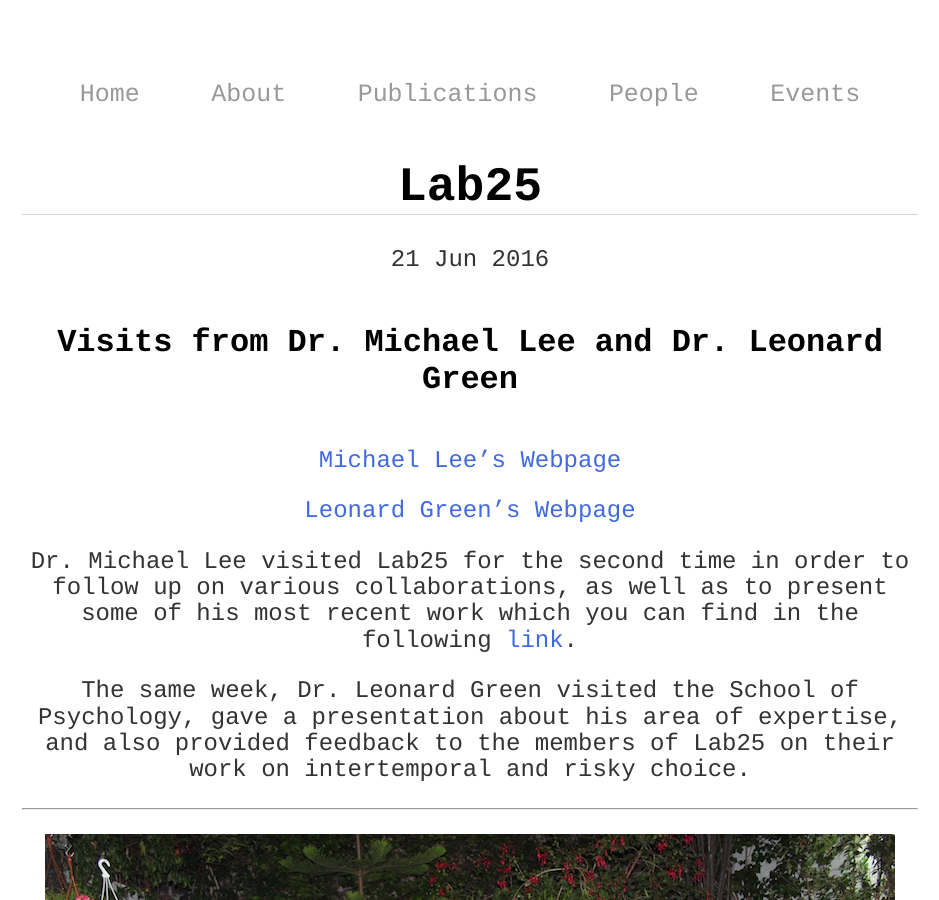
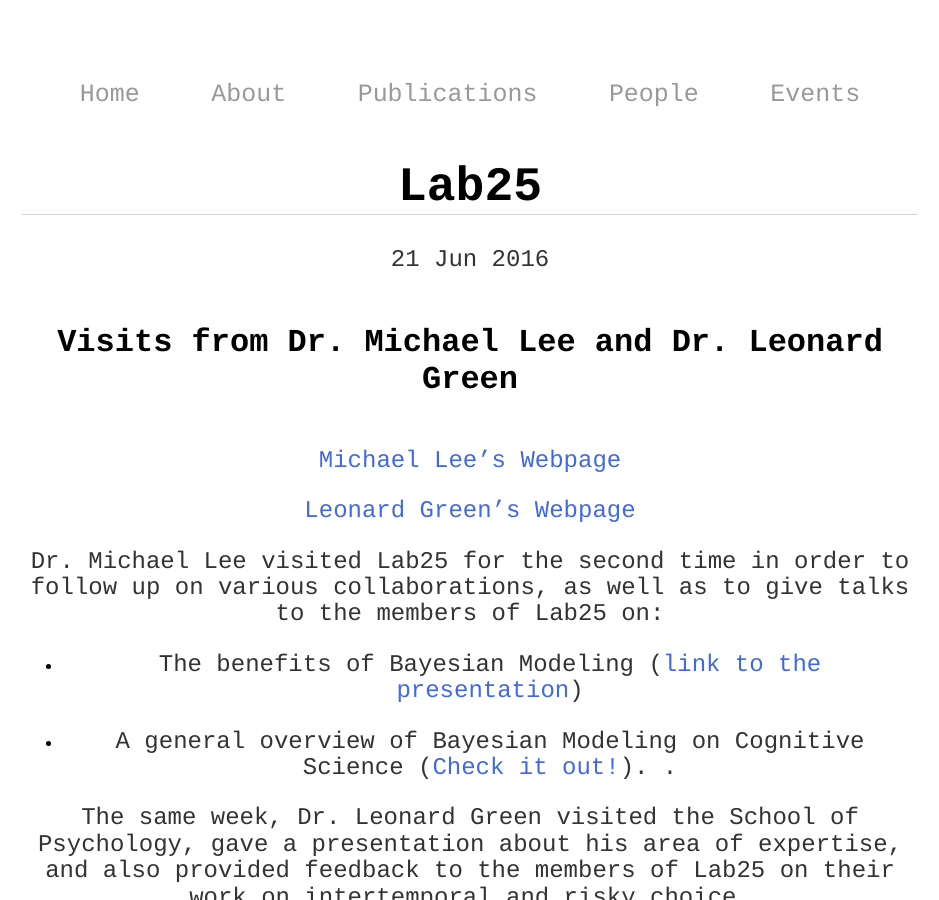
Before and after one commit to BouzasLab25/bouzaslab25.github.io, a Jekyll site: the page built from _posts/2016-06-21-posts-from-lab-25.md, in a window 1280 px wide and 900 px high. Shown: the whole window, without its empty margins (170-1109 px from the left). Built offline with Jekyll 4.4.1, drawn with Linux system fonts in a browser that asks for light colours.

Commit message:
Update 2016-06-21-posts-from-lab-25.md

```diff
--- a/_posts/2016-06-21-posts-from-lab-25.md
+++ b/_posts/2016-06-21-posts-from-lab-25.md
@@ -11,7 +11,12 @@ date: 2016-06-21
 <a class='link' href="https://psychweb.wustl.edu/green">Leonard Green's Webpage</a>
 
 
-Dr. Michael Lee visited Lab25 for the second time in order to follow up on various collaborations, as well as to present some of his most recent work which you can find in the following <a class='link' href="/presentations/Lee_June2016.pdf">link</a>.
+Dr. Michael Lee visited Lab25 for the second time in order to follow up on various collaborations, as well as to give talks to the members of Lab25 on:
+
+* The benefits of Bayesian Modeling  (<a class='link' href="/presentations/Lee_BayesianBenefits.pdf">link to the presentation</a>)
+
+* A general overview of Bayesian Modeling on Cognitive Science (<a class='link' href="/presentations/Lee_June2016.pdf">Check it out!</a>).
+ .
 
 The same week, Dr. Leonard Green visited the School of Psychology, gave a presentation about his area of expertise, and also provided feedback to the members of Lab25 on their work on intertemporal and risky choice.
 
```
